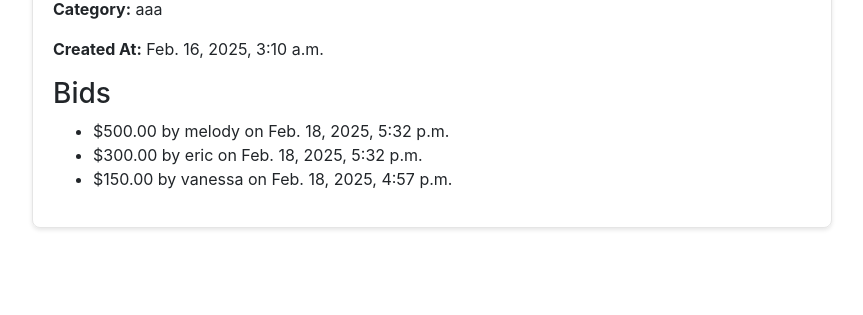
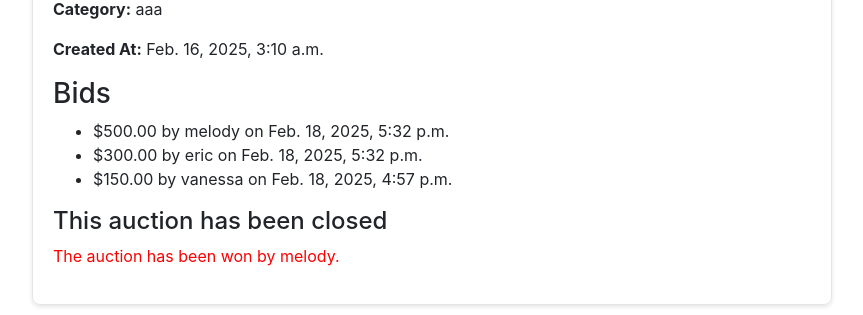
Before and after one commit to rayanasales/Harvard-CS50W, a Django app: page /listing/1 in a window 1280 px wide. Shown: the part 633-948 px from the top of the page, without its empty margins (208-1071 px from the left). Before the commit the page ends 863 px from the top, so only its background shows below. Run offline with Django 3.2, Linux system fonts and the light colour scheme; data comes from the database, SQL or seed files in the repository; both versions use the stored data as it was after the commit; some libraries are stand-ins or nearby versions.

Commit message:
Project 2: close auction and find winner

```diff
--- a/project-2-commerce/commerce/auctions/models.py
+++ b/project-2-commerce/commerce/auctions/models.py
@@ -10,6 +10,9 @@ class AuctionListing(models.Model):
     category = models.CharField(max_length=50, blank=True, null=True)
     created_at = models.DateTimeField(auto_now_add=True)
     user = models.ForeignKey(User, on_delete=models.CASCADE, related_name="listings")
+    is_active = models.BooleanField(default=True)
+    winner = models.ForeignKey(User, on_delete=models.SET_NULL, null=True, blank=True, related_name='won_listings')
+
 class Bid(models.Model):
     listing = models.ForeignKey(AuctionListing, on_delete=models.CASCADE, related_name="bids")
     user = models.ForeignKey(User, on_delete=models.CASCADE, related_name="bids")
--- a/project-2-commerce/commerce/auctions/templates/auctions/listing_details.html
+++ b/project-2-commerce/commerce/auctions/templates/auctions/listing_details.html
@@ -27,6 +27,14 @@
         {% endif %}
     </div>
 
+    {% if not listing.is_active %}
+        <h4>This auction has been closed</h4>
+        {% if listing.winner == user %}
+            <p style="color: green;">{{ winner_message }}</p>
+        {% else %}
+            <p style="color: red;">{{ loser_message }}</p>
+        {% endif %}
+    {% else %}
         {% if user.is_authenticated and user != listing.user %}
             <form action="{% url 'place_bid' listing.id %}" method="post">
                 {% csrf_token %}
@@ -35,6 +43,14 @@
                     <input type="number" name="bid_amount" id="bid_amount" min="{{ listing.starting_bid }}" step="0.01" required>
                     <button type="submit">Place Bid</button>
                 </div>
+            </form>
+        {% endif %}
+    {% endif %}
+
+    {% if user.is_authenticated and user == listing.user and listing.is_active %}
+        <form action="" method="post">
+            {% csrf_token %}
+            <button type="submit" name="close_auction">Close Auction</button>
         </form>
     {% endif %}
 
--- a/project-2-commerce/commerce/auctions/views.py
+++ b/project-2-commerce/commerce/auctions/views.py
@@ -2,6 +2,7 @@ from decimal import Decimal
 from django.contrib.auth import authenticate, login, logout
 from django.contrib.auth.decorators import login_required
 from django.db import IntegrityError
+from django.db.models import Max
 from django.http import HttpResponse, HttpResponseRedirect
 from django.urls import reverse
 from django.shortcuts import render, redirect
@@ -78,15 +79,27 @@ def create_listing(request):
 def listing_details(request, listing_id):
     listing = AuctionListing.objects.get(id=listing_id)
     is_in_watchlist = False
-    bids = listing.bids.all().order_by('-created_at')  # Get all bids for this listing, ordered by the most recent
+    winning_bid = listing.bids.aggregate(Max('amount'))['amount__max']
+    highest_bid = listing.bids.filter(amount=winning_bid).first() if winning_bid else None
 
     if request.user.is_authenticated:
         is_in_watchlist = Watchlist.objects.filter(user=request.user, listing=listing).exists()
 
+        # Handle closing the auction
+        if 'close_auction' in request.POST:
+            if request.user == listing.user and listing.is_active:
+                listing.is_active = False
+                listing.winner = highest_bid.user if highest_bid else None
+                listing.save()
+                return redirect('listing_details', listing_id=listing_id)
+
     return render(request, "auctions/listing_details.html", {
         "listing": listing,
         "is_in_watchlist": is_in_watchlist,
-        "bids": bids  # Pass the bids to the template
+        "bids": listing.bids.all().order_by('-created_at'),
+        "highest_bid": highest_bid,
+        "winner_message": "Congratulations! You have won this auction." if listing.winner == request.user else "",
+        "loser_message": f"The auction has been won by {listing.winner.username}." if listing.winner and listing.winner != request.user else ""
     })
 
 @login_required
```
Also changed, not shown: project-2-commerce/commerce/auctions/migrations/0004_auctionlisting_is_active_auctionlisting_winner.py (added), project-2-commerce/commerce/db.sqlite3, 1 other file. Lines whose indentation alone changed are shown as unchanged.
